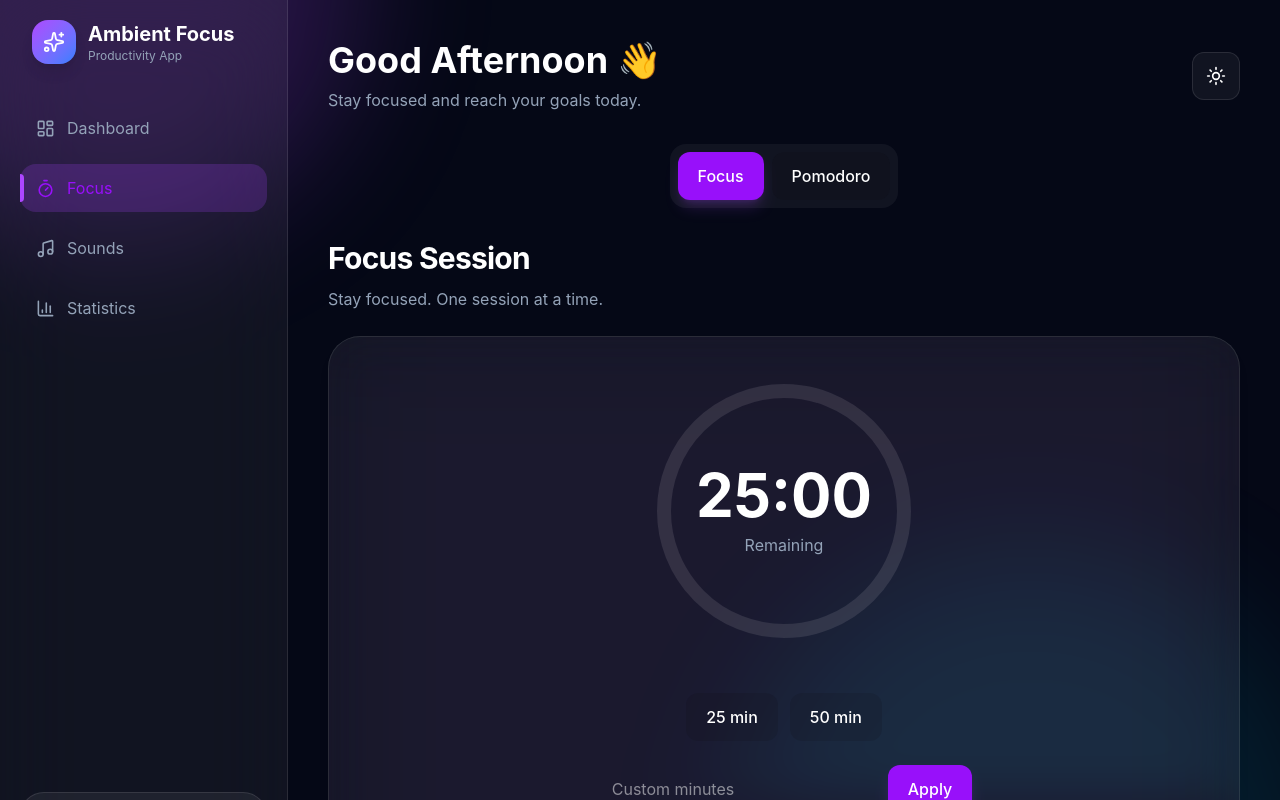
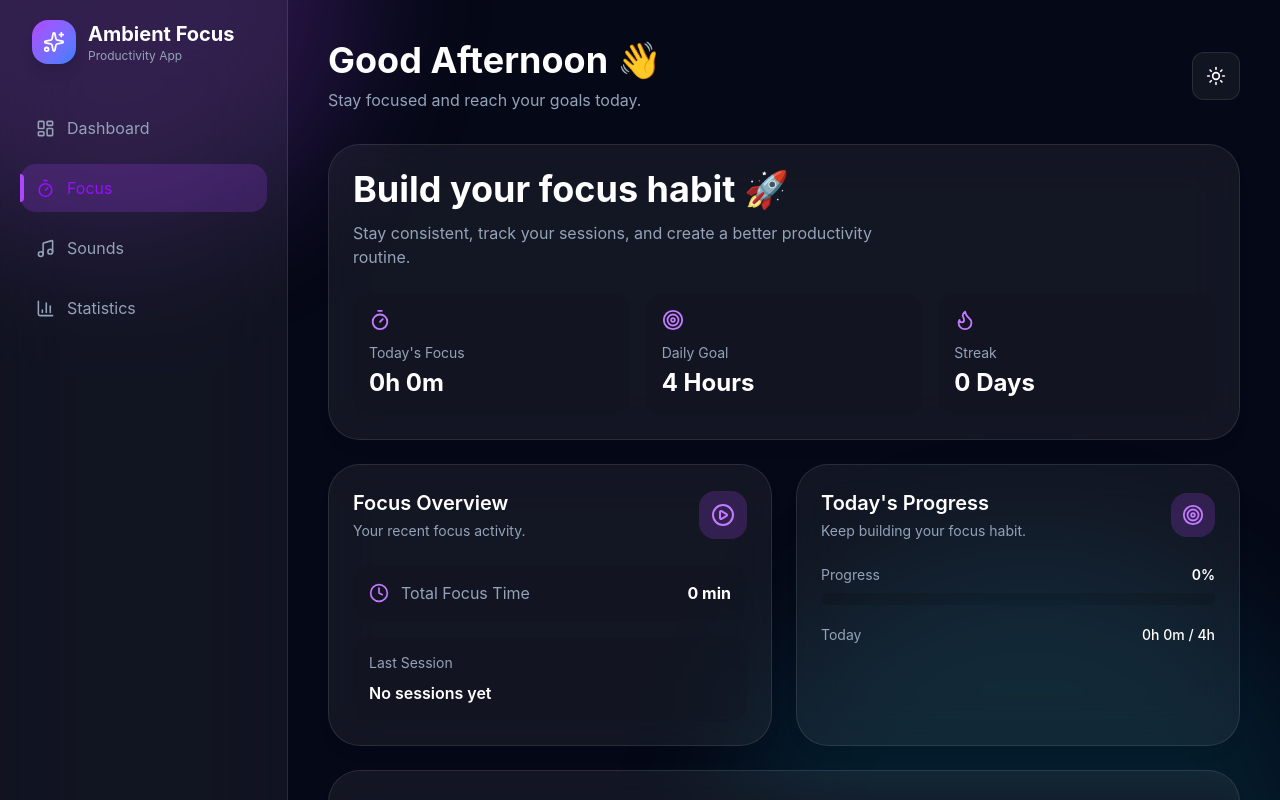
Before and after one commit to djabranemmd/ambient-focus-app, a React (Vite) app: page / in a window 1280 px wide. Both pictures are taken after a click on the button "Focus". Shown: the top 800 px of the page. Built offline with nearby package versions, Linux system fonts and the light colour scheme.

Commit message:
feat: integrate dashboard components

```diff
--- /dev/null
+++ b/src/components/dashboard/DashboardContent.jsx
@@ -0,0 +1,71 @@
+import {
+  memo,
+} from "react";
+
+import DashboardHero from "./DashboardHero";
+import FocusOverview from "./FocusOverview";
+import QuickStart from "./QuickStart";
+import TodayProgress from "./TodayProgress";
+import ProductivityCard from "./ProductivityCard";
+
+
+
+function DashboardContent() {
+
+
+  return (
+
+    <section
+
+      className="
+        mt-8
+        space-y-6
+      "
+
+      aria-label="Dashboard overview"
+
+    >
+
+
+      <DashboardHero />
+
+
+      <div
+
+        className="
+          grid
+          grid-cols-1
+          lg:grid-cols-2
+          gap-6
+        "
+
+      >
+
+        <FocusOverview />
+
+        <TodayProgress />
+
+
+      </div>
+
+
+
+
+      <QuickStart />
+
+
+
+
+      <ProductivityCard />
+
+
+
+    </section>
+
+  );
+
+}
+
+
+
+export default memo(DashboardContent);
--- a/src/pages/Home.jsx
+++ b/src/pages/Home.jsx
@@ -11,11 +11,7 @@ import TopBar from "../components/layout/TopBar";
 
 import DashboardGrid from "../components/dashboard/DashboardGrid";
 
-import TimerSection from "../components/timer/TimerSection";
-import AudioMixer from "../components/audio/AudioMixer";
-import Statistics from "../components/stats/Statistics";
-import DashboardExtras from "../components/stats/DashboardExtras";
-
+import DashboardContent from "../components/dashboard/DashboardContent";
 
 import {
   useNavigation,
@@ -52,32 +48,10 @@ function Home() {
       case "focus":
 
         return (
-          <TimerSection />
-        );
 
+  <DashboardContent />
 
-
-      case "sounds":
-
-        return (
-          <AudioMixer />
-        );
-
-
-
-      case "statistics":
-
-        return (
-
-          <>
-
-            <Statistics />
-
-            <DashboardExtras />
-
-          </>
-
-        );
+);
 
 
 
```
